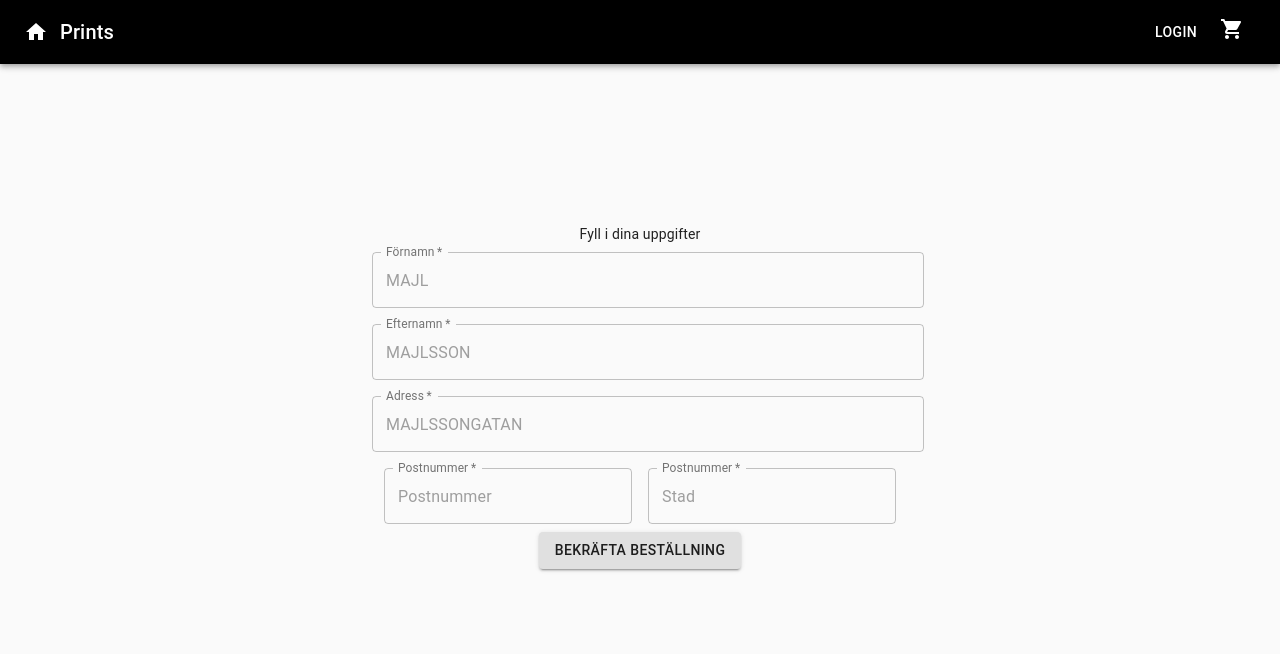
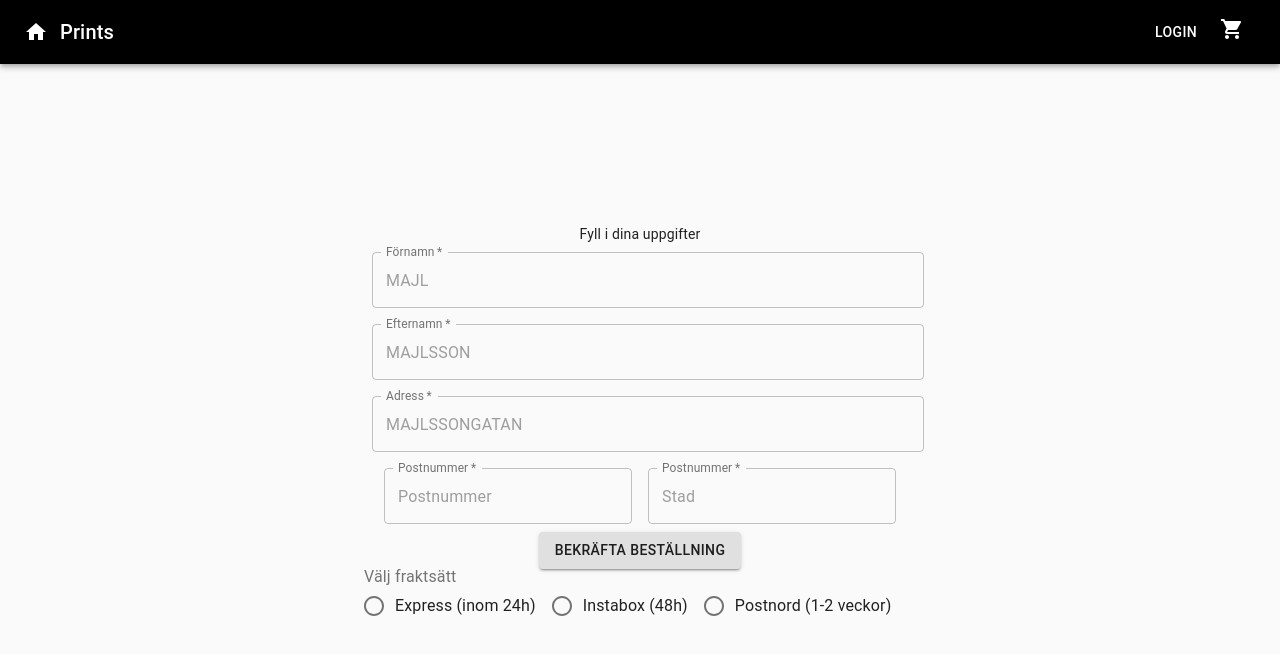
Before and after one commit to miaherman/mini-projekt-webshop, a React (Create React App) app: page /checkout in a window 1280 px wide. Shown: the top 654 px of the page. Built offline with nearby package versions, Linux system fonts and the light colour scheme; the HTML template or start-up script is replaced by a standard one.

Commit message:
added payment in cart

```diff
--- a/src/components/Checkout.tsx
+++ b/src/components/Checkout.tsx
@@ -3,8 +3,14 @@ import { makeStyles } from "@material-ui/core/styles";
 import Container from "@material-ui/core/Container";
 import TextField from "@material-ui/core/TextField";
 import { CartContext } from "../contexts/CartContext";
-import Button from '@material-ui/core/Button';
-
+import Button from "@material-ui/core/Button";
+import {
+  FormControl,
+  FormControlLabel,
+  FormLabel,
+  Radio,
+  RadioGroup,
+} from "@material-ui/core";
 
 const useStyles = makeStyles((theme: any) => ({
   root: {
@@ -22,6 +28,11 @@ const useStyles = makeStyles((theme: any) => ({
     justifyContent: "center",
     textAlign: "center",
   },
+
+  paymentOptions: {
+    display: "flex",
+    flexDirection: "row",
+  }
 }));
 export default function Checkout() {
   const classes = useStyles();
@@ -31,9 +42,12 @@ export default function Checkout() {
     <div className={classes.root}>
       <Container maxWidth="sm">
         <div>
-          { cart.map(product => (
-            <div key={product.id}> {product.title} {product.price}</div>
-          )) }
+          {cart.map((product) => (
+            <div key={product.id}>
+              {" "}
+              {product.title} {product.price}
+            </div>
+          ))}
         </div>
         <div className={classes.infoContainer}>
           Fyll i dina uppgifter
@@ -104,6 +118,28 @@ export default function Checkout() {
             <Button variant="contained">Bekräfta beställning</Button>
           </form>
         </div>
+        <div>
+          <FormControl component="fieldset">
+            <FormLabel component="legend">Välj fraktsätt</FormLabel>
+            <RadioGroup aria-label="express" name="express" value={"hej"} className={classes.paymentOptions}>
+              <FormControlLabel
+                value="express"
+                control={<Radio />}
+                label="Express (inom 24h)"
+              />
+              <FormControlLabel
+                value="instabox"
+                control={<Radio />}
+                label="Instabox (48h)"
+              />
+              <FormControlLabel
+                value="Postnord"
+                control={<Radio />}
+                label="Postnord (1-2 veckor)"
+              />
+            </RadioGroup>
+          </FormControl>
+        </div>
       </Container>
     </div>
   );
```
